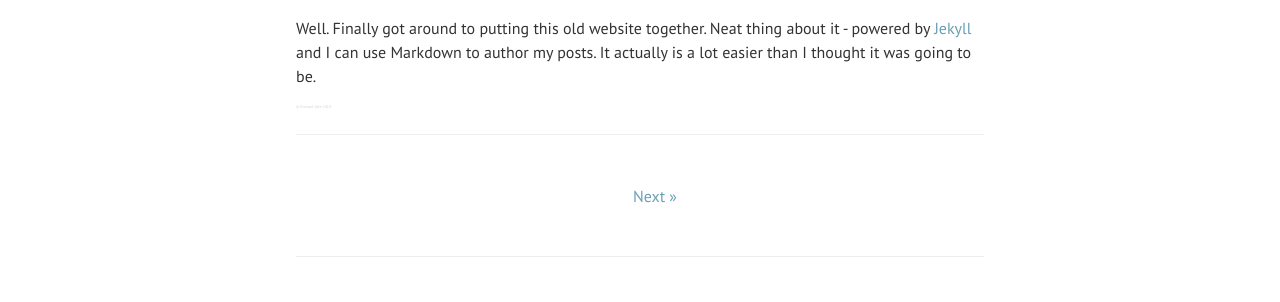
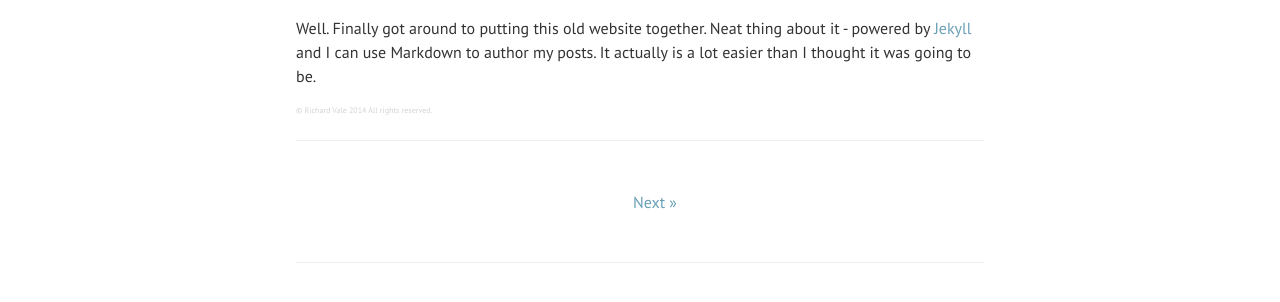
Before and after one commit to datascienceconfidential/datascienceconfidential.github.io, a Jekyll site: the page built from _posts/2014-04-30-hank-quinlan-site-launched.md, in a window 1280 px wide. Shown: the part 242-544 px from the top of the page. Built offline with Jekyll 4.4.1, drawn with Linux system fonts in a browser that asks for light colours; comment, search, counter and statistics services are not loaded.

Commit message:
Changed 25 to 50 in copy notice

```diff
--- a/_layouts/post.html
+++ b/_layouts/post.html
@@ -29,8 +29,8 @@ layout: default
   <span class="post-date">{{ page.date | date_to_string }}</span>
   {{ content }}
 
-  <div style="font-size:25%; color:#D3D3D3;">
-    &copy; {{author.name}} {{ page.date | date: "%Y" }}
+  <div style="font-size:50%; color:#D3D3D3;">
+    &copy; {{author.name}} {{ page.date | date: "%Y" }} All rights reserved.
   </div>
 
   <hr>
```
